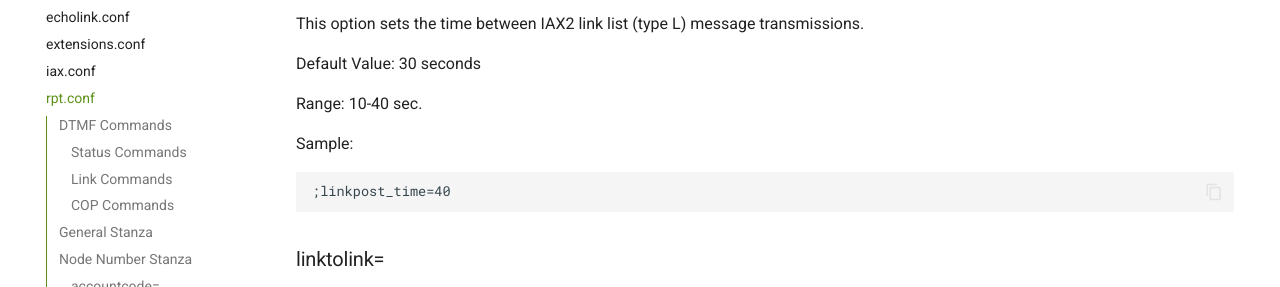
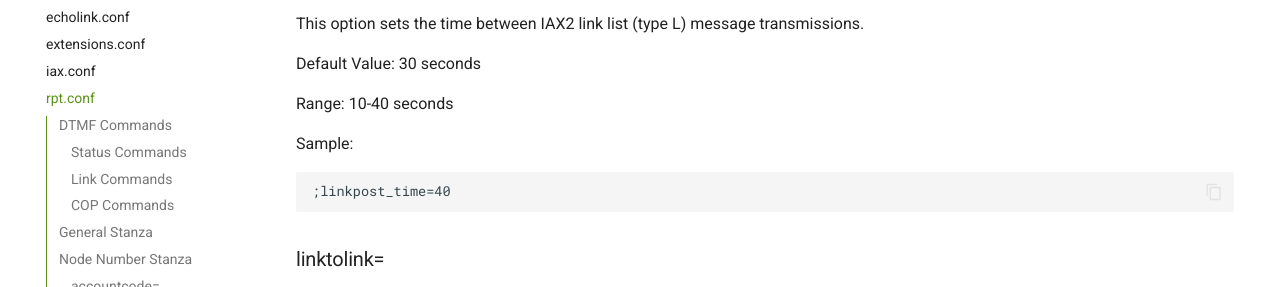
Before and after one commit to AllStarLink/ASL3-Manual, an MkDocs documentation site: the page built from docs/config/rpt_conf.md, in a window 1280 px wide and 900 px high, scrolled down 20134 px. Shown: the part 166-453 px from the top of the window. Built offline with MkDocs 1.6.1 and Material for MkDocs 9.7.7, drawn with Linux system fonts in a browser that asks for light colours; some of the changed text lies outside the part shown.

Commit message:
Update time range units from seconds to seconds
Connsistency in unit representation

````diff
--- a/docs/config/rpt_conf.md
+++ b/docs/config/rpt_conf.md
@@ -731,7 +731,7 @@ This option sets the time between IAX2 link list (type L) message transmissions.
 
 Default Value: 30 seconds
 
-Range: 10-40 sec.
+Range: 10-40 seconds
 
 Sample:
 ```
@@ -1215,7 +1215,7 @@ This option sets the time between status updates to [https://stats.allstarlink.o
 
 Default Value: 60 seconds
 
-Range: 30-600 sec.
+Range: 30-600 seconds
 
 Sample:
 ```
````
